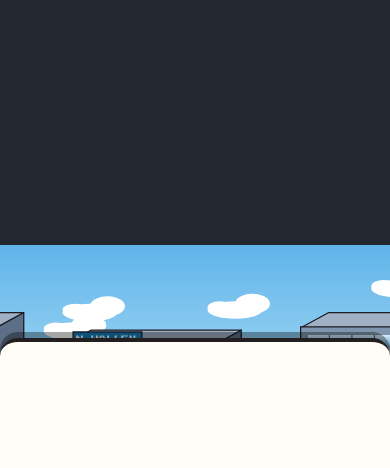
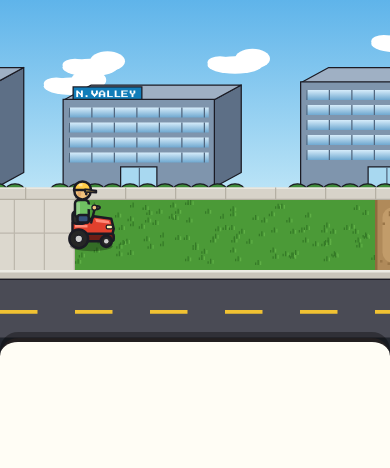
Before and after one commit to msmiles2002/margin-mower, a website built with Vite: page index.html in a window 390 px wide. Shown: the top 468 px of the page. Built offline with nearby package versions, Linux system fonts and the light colour scheme.

Commit message:
fix: keep the game at the top of the screen on phones
The desktop centering from the last fix also centered the game vertically on
phones, leaving a dark band above the title scene.

Co-Authored-By: Claude Opus 5 (1M context) <noreply@anthropic.com>

```diff
--- a/src/style.css
+++ b/src/style.css
@@ -203,7 +203,7 @@ form.lead input { display: block; width: 100%; margin-top: 8px; padding: 10px; f
 
 /* ---------------------------------------------------------------- phones (body.mobile) */
 /* The game fills the top of the screen; while playing, the bottom becomes a big thumb pad. */
-body.mobile #app { padding-top: 0; }
+body.mobile #app { padding: 0; justify-content: flex-start; }
 body.mobile #board { margin-top: 0; border: 0; }
 body.mobile #controls {
   flex: none;
```
